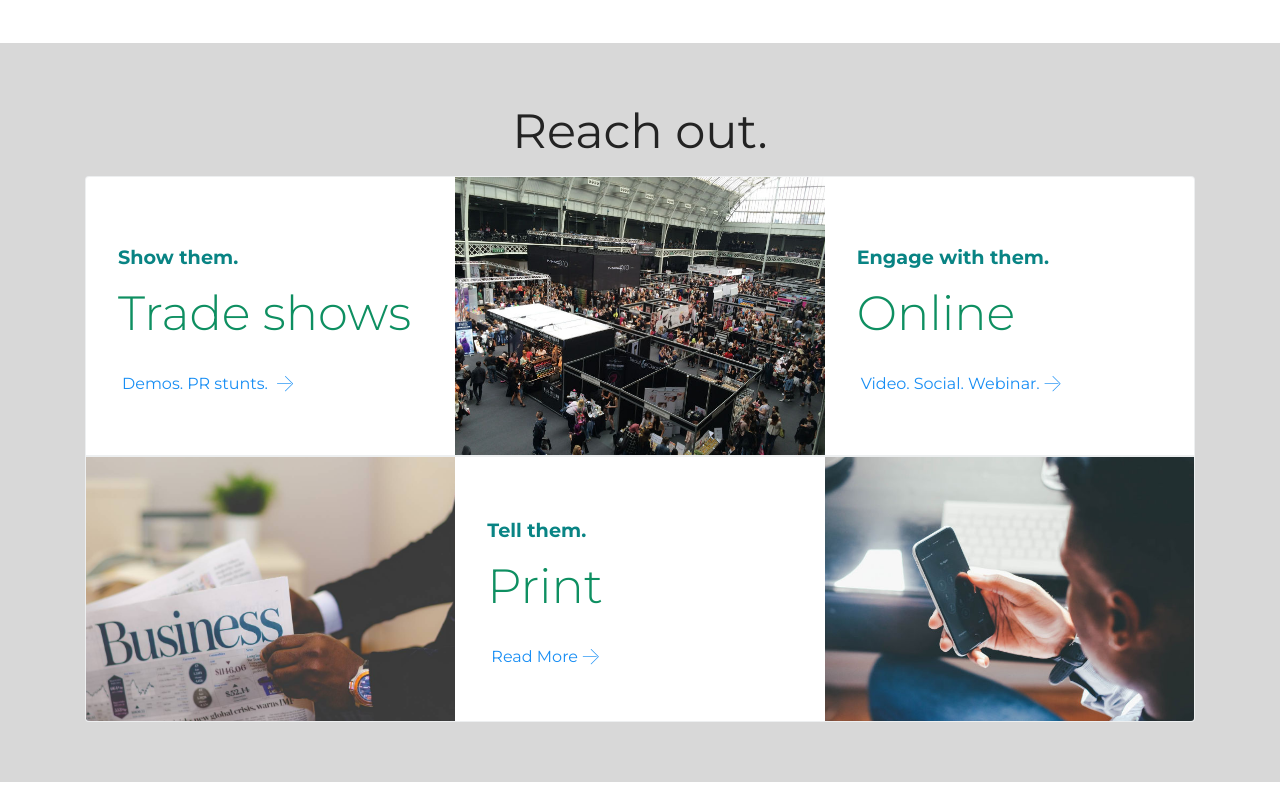
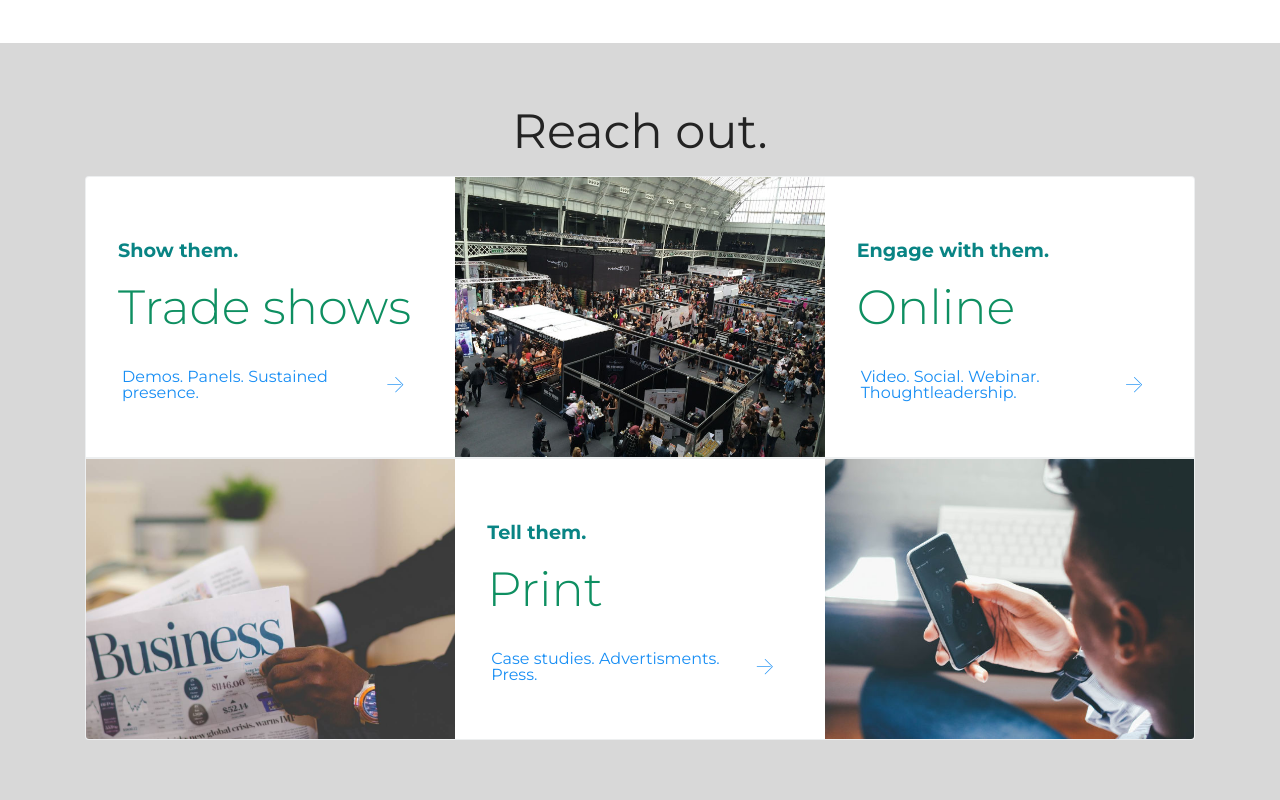
Before and after one commit to Jay-buz/test, a plain HTML site: page page1.html in a window 1280 px wide. Shown: the part 1476-2276 px from the top of the page. Drawn offline with Linux system fonts and the light colour scheme; files whose address does not match are found by name; a web font is replaced by a local one.

Commit message:
create github pages

```diff
--- a/page1.html
+++ b/page1.html
@@ -152,7 +152,7 @@
                             Show them.</strong></h2>
                         <p class="mbr-text card-text mbr-light mbr-fonts-style align-left display-1">
                             Trade shows</p>
-                        <div class="mbr-section-btn align-left"><a class="btn-underline mr-3 text-info display-4" href="https://mobirise.com">Demos. PR stunts.&nbsp;</a></div>
+                        <div class="mbr-section-btn align-left"><a class="btn-underline mr-3 text-info display-4" href="https://mobirise.com">Demos. Panels. Sustained presence.&nbsp;</a></div>
                     </div>
                 </div>
                 <div class="col-md-4 image-element align-self-stretch">
@@ -167,7 +167,7 @@
                         </div>
                         <h2 class="mbr-title  mbr-fonts-style align-left display-5"><strong>Engage with them.</strong></h2>
                         <p class="mbr-text card-text mbr-light mbr-fonts-style align-left display-1">Online</p>
-                        <div class="mbr-section-btn align-left"><a class="btn-underline mr-3 text-info display-4" href="https://mobirise.com">Video. Social. Webinar.</a></div>
+                        <div class="mbr-section-btn align-left"><a class="btn-underline mr-3 text-info display-4" href="https://mobirise.com">Video. Social. Webinar. Thoughtleadership.</a></div>
                     </div>
                 </div>
             </div>
@@ -185,7 +185,7 @@
                         <h2 class="mbr-title  mbr-fonts-style align-left display-5"><strong>
                             Tell them.</strong></h2>
                         <p class="mbr-text card-text mbr-light mbr-fonts-style align-left display-1">Print</p>
-                        <div class="mbr-section-btn align-left"><a class="btn-underline mr-3 text-info display-4" href="https://mobirise.com">Read More</a></div>
+                        <div class="mbr-section-btn align-left"><a class="btn-underline mr-3 text-info display-4" href="https://mobirise.com">Case studies. Advertisments. Press.</a></div>
                     </div>
                 </div>
                 <div class="col-md-4 image-element align-self-stretch">
```
Also changed, not shown: 1 other file.
